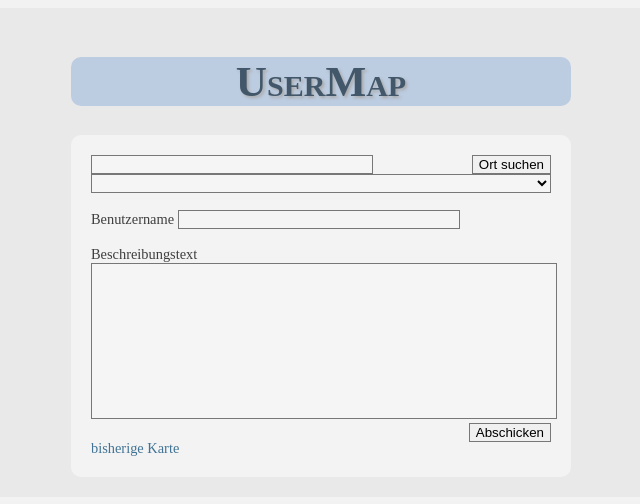
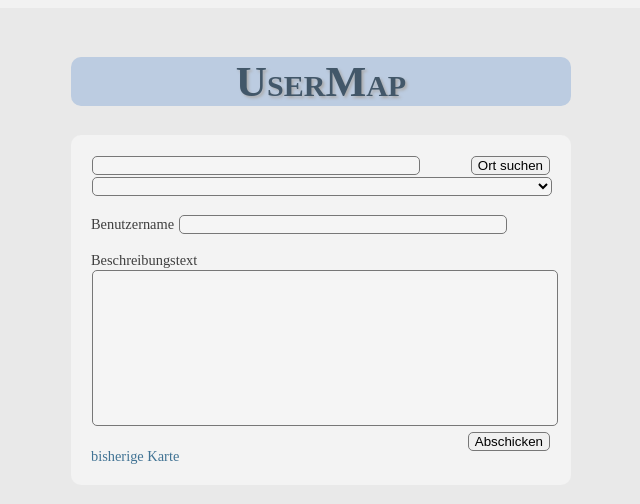
Before and after one commit to ichbinsisyphos/UserMap, a PHP site: page / in a window 1280 px wide. Shown: the top 504 px of the page, without its empty margins (319-959 px from the left). Run offline with PHP 8.4, Linux system fonts and the light colour scheme; data that the repository does not hold is empty.

Commit message:
css feinheiten

```diff
--- a/style.css
+++ b/style.css
@@ -54,7 +54,9 @@ input, textarea, select
   border-style:solid;
   border-color:#777777;
   border-width:1px;
-  width:60%;
+  width:70%;
+  border-radius:5px;
+  margin:1px;
 }
 
 textarea
```
